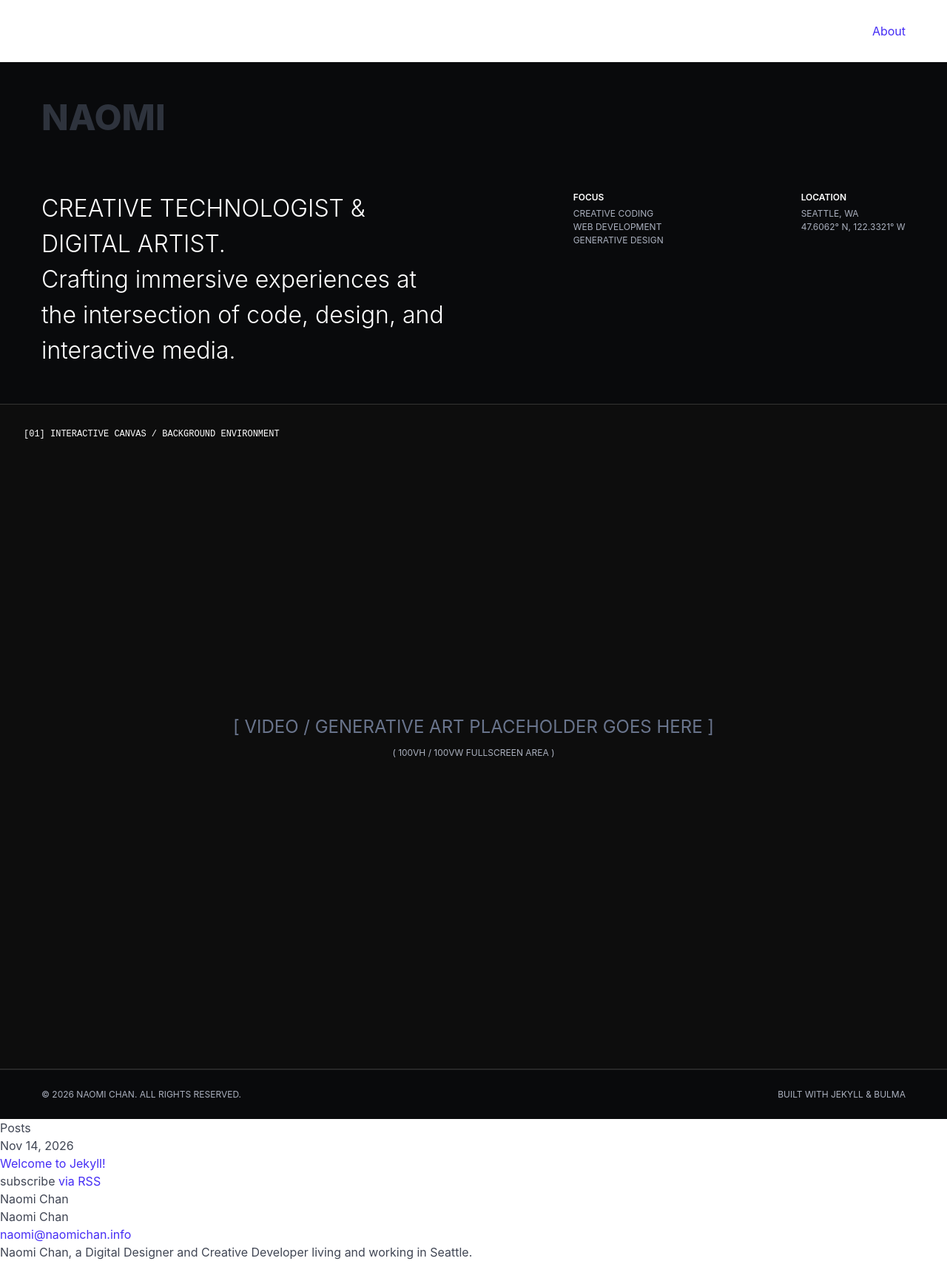
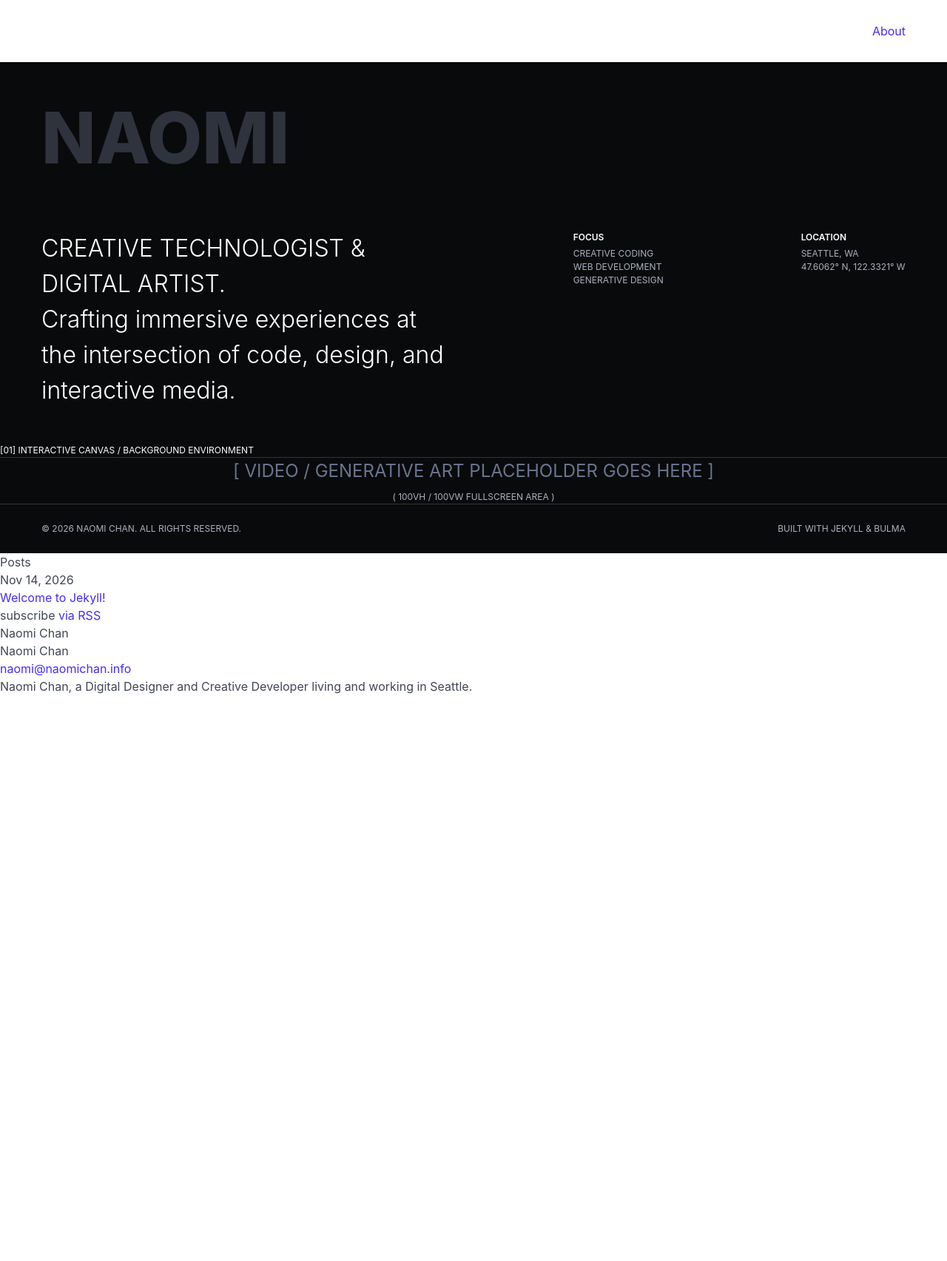
Before and after one commit to dearnaomichan/naomi-chan-website, a Jekyll site: the page built from index.markdown, in a window 1280 px wide. Shown: the whole page at 74% size. Built offline with Jekyll 4.4.1, drawn with Linux system fonts in a browser that asks for light colours; after the commit the page ends 940 px from its top, so only the background shows below that.

Commit message:
update style.css

```diff
--- a/assets/css/main.scss
+++ b/assets/css/main.scss
@@ -3,9 +3,9 @@
 
 @use "bulma" with (
   $primary: #5b46f6,
-  $link: #5b46f6
+  $link: #5b46f6,
+
+  $size-1: 6rem
 );
 
 // Your custom styles below
-
-$size-1: 6rem !default;
--- a/assets/css/style.css
+++ b/assets/css/style.css
@@ -1,10 +1,10 @@
 /* Insert variable overrides inside the root */
 
-:root {
+/* :root {
   --bulma-primary-h: 247deg;
   --bulma-primary-s: 91%;
   --bulma-primary-l: 62%;
   --bulma-family-primary: "Inter", sans-serif;
-}
+} */
 
 /* Your custom CSS rules below */
--- a/index.markdown
+++ b/index.markdown
@@ -6,12 +6,12 @@ layout: home
 ---
 
 <!-- Background Container with dark theme -->
-<div class="has-background-black has-text-white is-flex is-flex-direction-column justify-content-space-between" style="min-height: 100vh; overflow-x: hidden;">
+<div class="has-background-black has-text-white is-flex is-flex-direction-column justify-content-space-between">
 
 
 
   <!-- Big Name & Intro (Top Section grid) -->
-  <header class="section py-6 px-5" style="flex-grow: 1;">
+  <header class="section py-6 px-5">
     <div class="container is-fluid">
       <div class="columns is-multiline">
         <!-- Big Name / Logo mark (brutalist, massive screen-filling text) -->
@@ -56,9 +56,9 @@ layout: home
   </header>
 
   <!-- Huge Video / Interactive Visual "Big Space" (100vh / 100vw) -->
-  <section class="video-container" style="position: relative; width: 100vw; height: 100vh; overflow: hidden; background-color: #0d0d0d;">
+  <section class="video-container">
     <!-- Tiny label over the video, brutalist placement -->
-    <div style="position: absolute; top: 2rem; left: 2rem; z-index: 10; font-family: monospace;" class="is-size-7 is-uppercase tracking-wider">
+    <div class="is-size-7 is-uppercase tracking-wider">
       [01] Interactive canvas / Background environment
     </div>
 
@@ -73,7 +73,7 @@ layout: home
   </section>
 
   <!-- Minimal Footer -->
-  <footer class="footer has-background-black has-text-grey-light py-5 px-5" style="border-top: 1px solid #1a1a1a;">
+  <footer class="footer has-background-black has-text-grey-light py-5 px-5">
     <div class="container is-fluid">
       <div class="columns is-vcentered is-mobile is-multiline">
         <div class="column is-6-tablet is-12-mobile mb-3-mobile">
```
